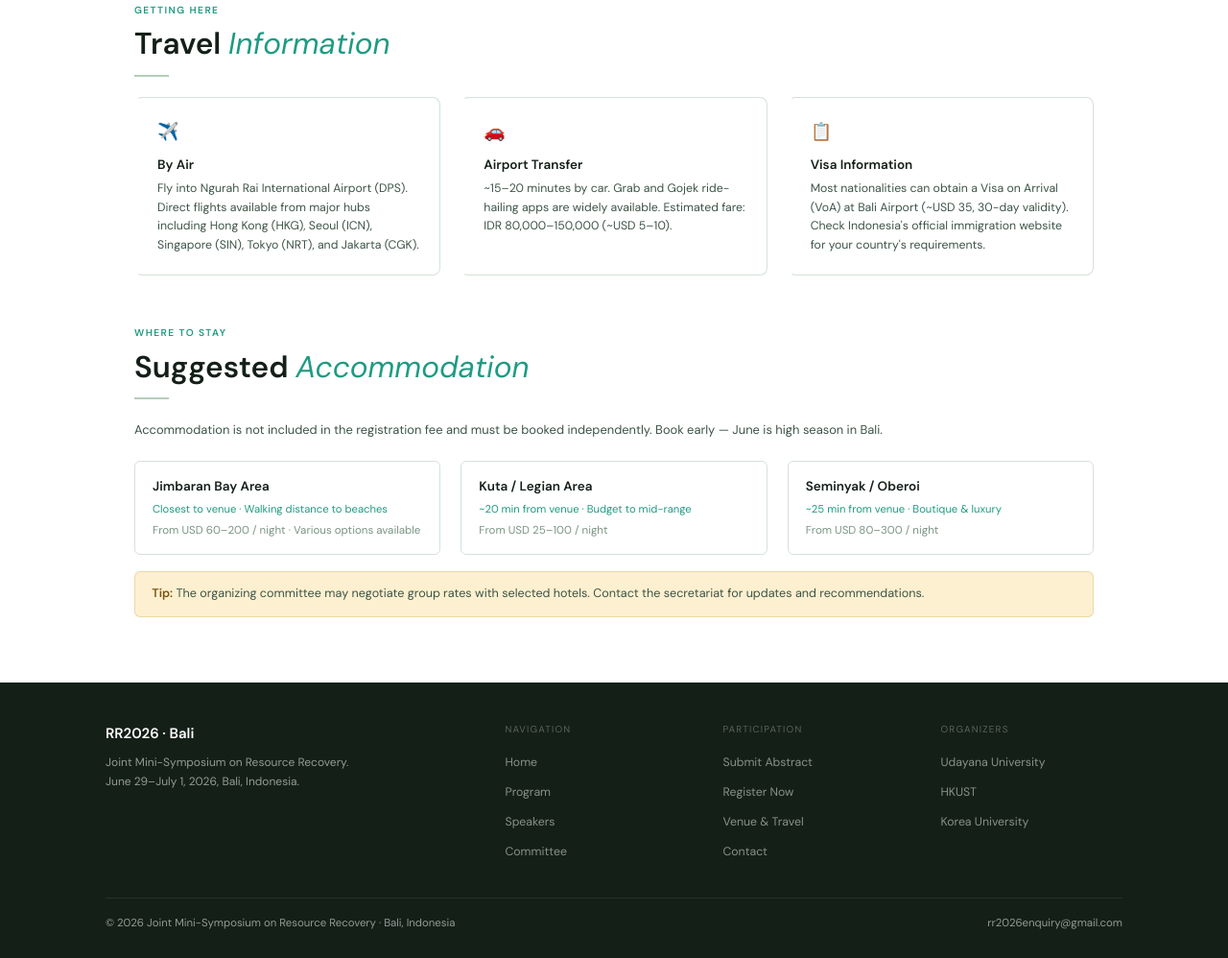
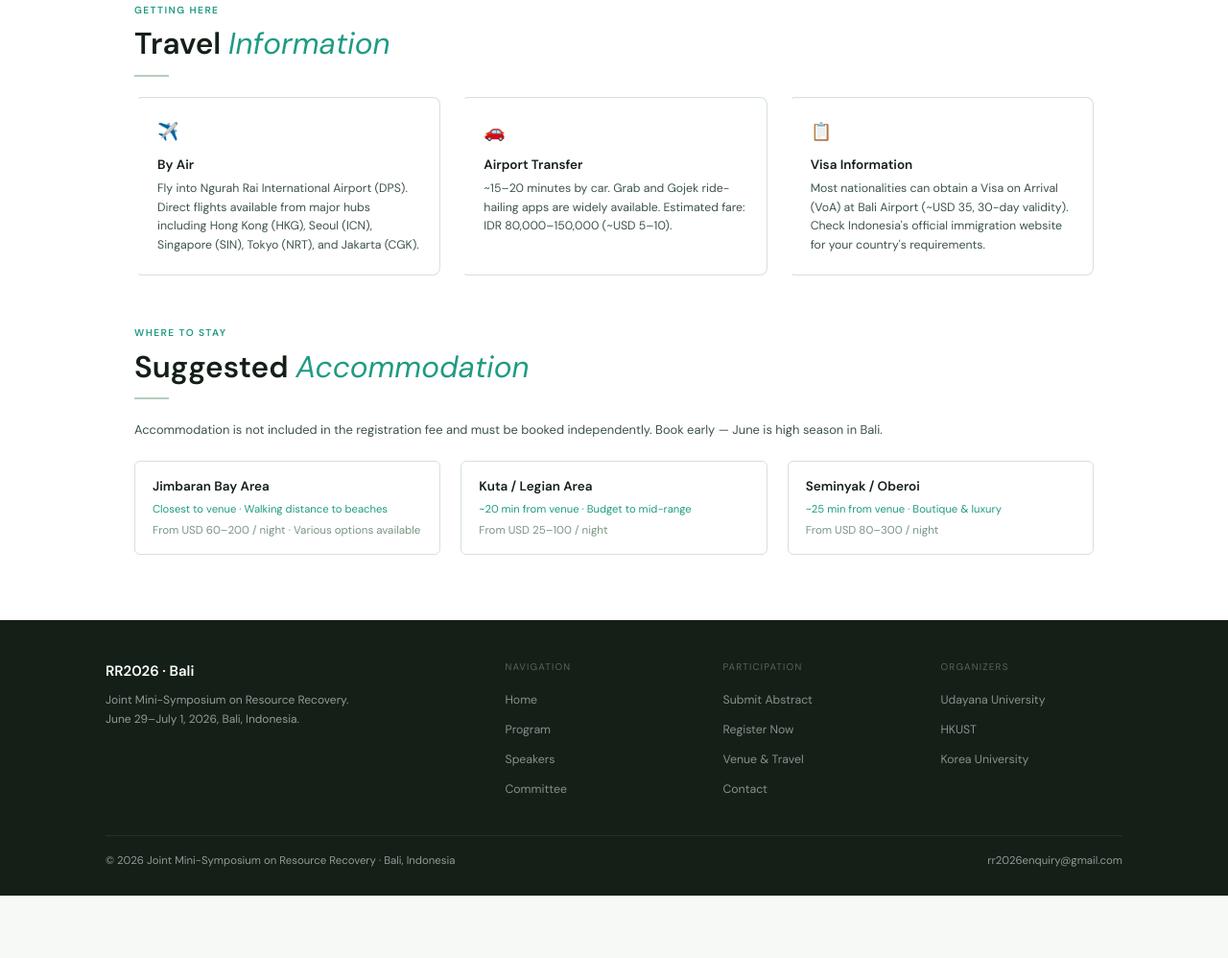
Before and after one commit to layashthapaliya/conference, a plain HTML site: page venue.html in a window 1280 px wide. Shown: the part 791-1789 px from the top of the page at 96% size. After the commit the page ends 1724 px from the top, so only its background shows below. Drawn offline with Linux system fonts and the light colour scheme.

Commit message:
venue.html

```diff
--- a/venue.html
+++ b/venue.html
@@ -88,9 +88,6 @@
           <div class="accomm-card"><div class="accomm-name">Kuta / Legian Area</div><div class="accomm-dist">~20 min from venue · Budget to mid-range</div><div class="accomm-price">From USD 25–100 / night</div></div>
           <div class="accomm-card"><div class="accomm-name">Seminyak / Oberoi</div><div class="accomm-dist">~25 min from venue · Boutique &amp; luxury</div><div class="accomm-price">From USD 80–300 / night</div></div>
         </div>
-        <div class="notice notice-amber" style="margin-top:1.1rem;">
-          <strong>Tip:</strong> The organizing committee may negotiate group rates with selected hotels. Contact the secretariat for updates and recommendations.
-        </div>
       </div>
     </div>
   </section>
```
